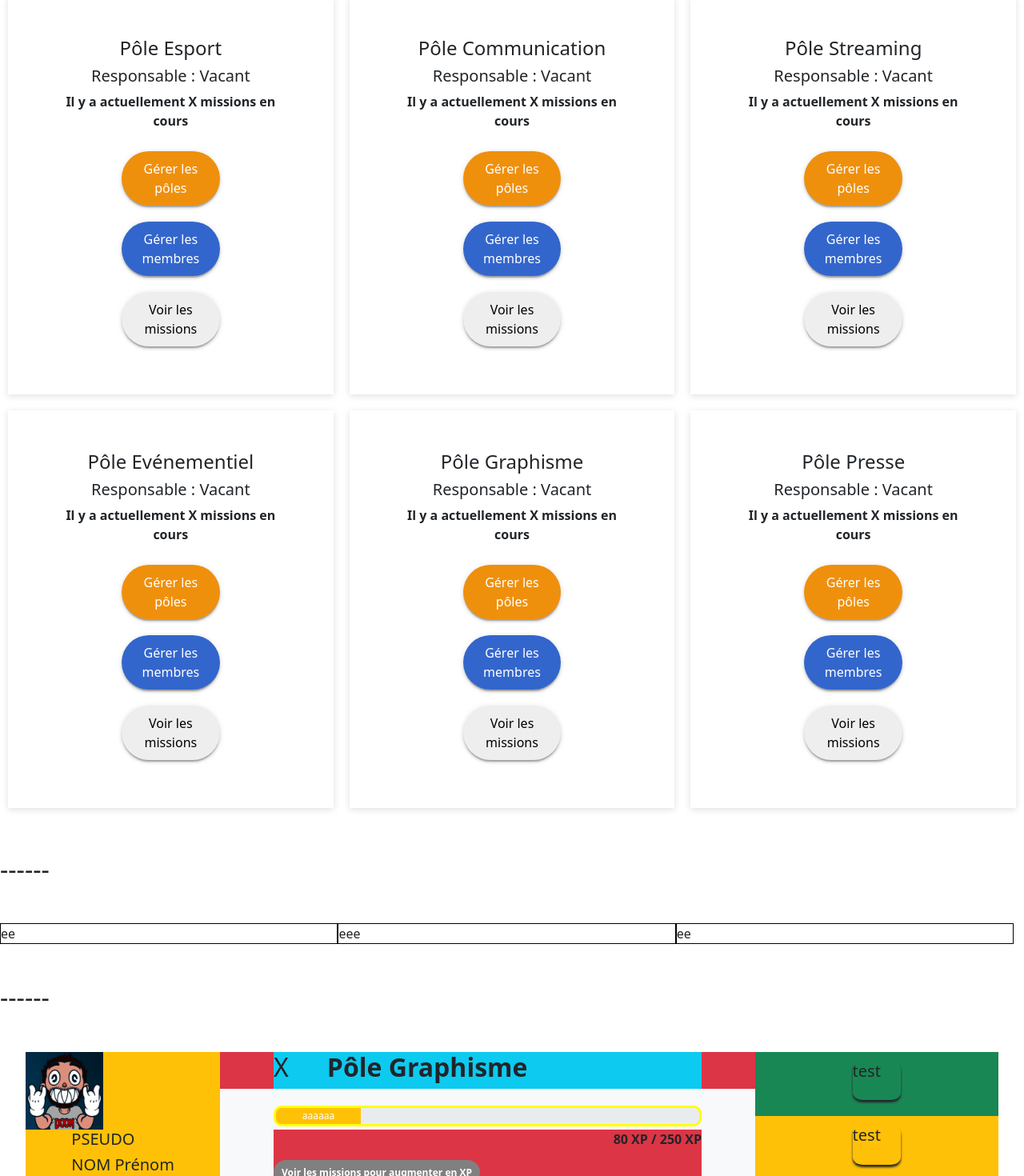
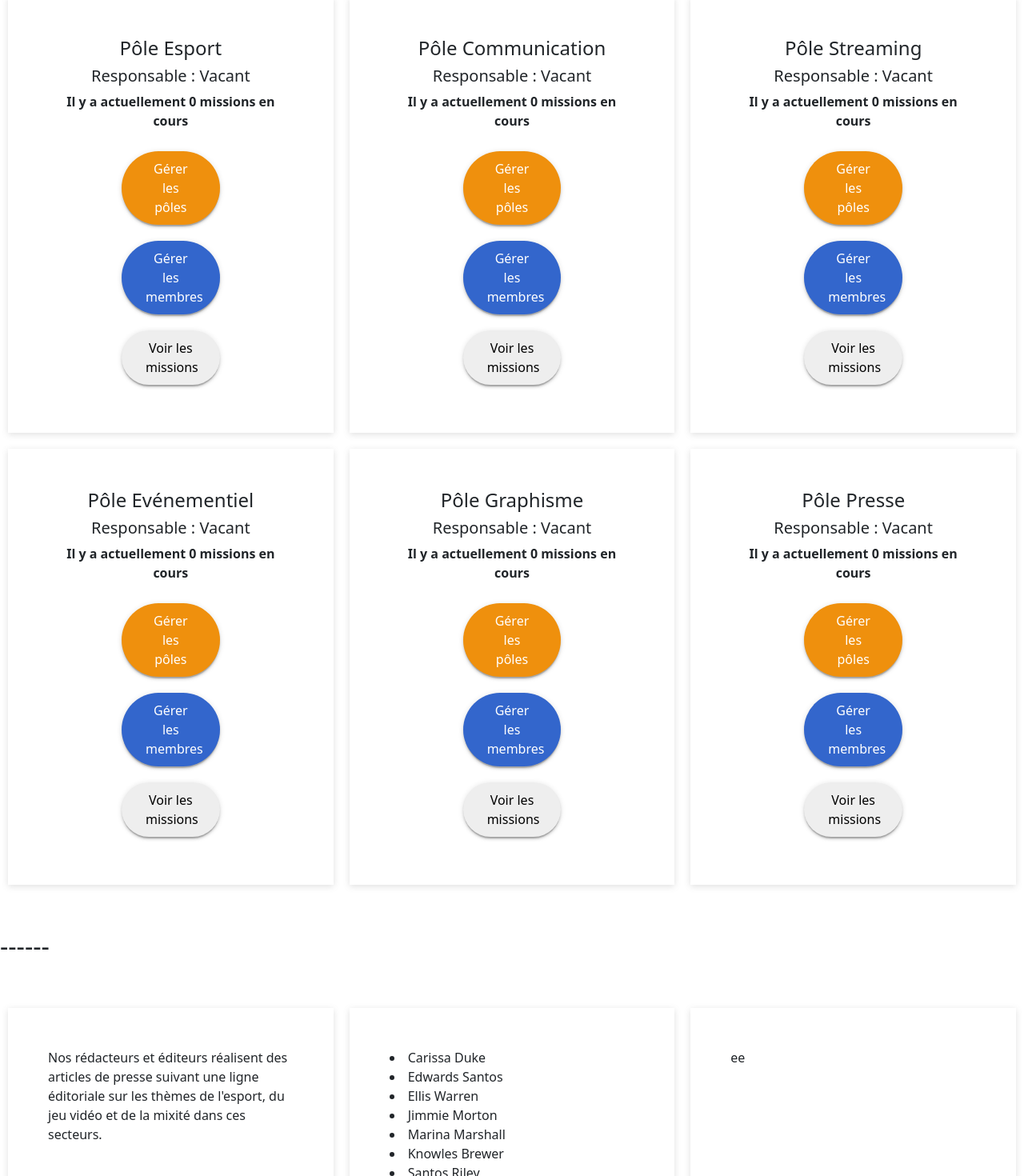
Before and after one commit to hibiki-ng/workshop-2a-2021, a Vue app: page /#/ in a window 1280 px wide. Shown: the part 88-1558 px from the top of the page at 80% size. Built offline with nearby package versions, Linux system fonts and the light colour scheme.

Commit message:
Json pour boucle

```diff
--- a/src/components/AdminTicket.vue
+++ b/src/components/AdminTicket.vue
@@ -1,60 +1,10 @@
 <template>
     <div class="AdminTicket">
         <div class="pole-grid">
-            <div class="pole1">
-                <h4>Pôle Esport</h4>
-                <h5>Responsable : Vacant</h5>
-                <p>Il y a actuellement X missions en cours</p>
-                <div class="button-area">
-                <button class="warning">Gérer les pôles</button>
-                <button class="informative">Gérer les membres</button>
-                <button class="classic">Voir les missions</button>
-                </div>
-            </div>
-            <div class="pole2">
-                <h4>Pôle Communication</h4>
-                <h5>Responsable : Vacant</h5>
-                <p>Il y a actuellement X missions en cours</p>
-                <div class="button-area">
-                <button class="warning">Gérer les pôles</button>
-                <button class="informative">Gérer les membres</button>
-                <button class="classic">Voir les missions</button>
-                </div>
-            </div>
-            <div class="pole3">
-                <h4>Pôle Streaming</h4>
-                <h5>Responsable : Vacant</h5>
-                <p>Il y a actuellement X missions en cours</p>
-                <div class="button-area">
-                <button class="warning">Gérer les pôles</button>
-                <button class="informative">Gérer les membres</button>
-                <button class="classic">Voir les missions</button>
-                </div>
-            </div>
-            <div class="pole4">
-                <h4>Pôle Evénementiel</h4>
-                <h5>Responsable : Vacant</h5>
-                <p>Il y a actuellement X missions en cours</p>
-                <div class="button-area">
-                <button class="warning">Gérer les pôles</button>
-                <button class="informative">Gérer les membres</button>
-                <button class="classic">Voir les missions</button>
-                </div>
-            </div>
-            <div class="pole5">
-                <h4>Pôle Graphisme</h4>
-                <h5>Responsable : Vacant</h5>
-                <p>Il y a actuellement X missions en cours</p>
-                <div class="button-area">
-                <button class="warning">Gérer les pôles</button>
-                <button class="informative">Gérer les membres</button>
-                <button class="classic">Voir les missions</button>
-                </div>
-            </div>
-            <div class="pole6">
-                <h4>Pôle Presse</h4>
-                <h5>Responsable : Vacant</h5>
-                <p>Il y a actuellement X missions en cours</p>
+            <div v-bind:id="adminPol.id" v-for="adminPol in adminPole" :key="adminPol.id">
+                <h4>{{adminPol.name}}</h4>
+                <h5>Responsable : {{adminPol.responsable}}</h5>
+                <p>Il y a actuellement {{adminPol.mission}} missions en cours</p>
                 <div class="button-area">
                 <button class="warning">Gérer les pôles</button>
                 <button class="informative">Gérer les membres</button>
@@ -66,8 +16,14 @@
 </template>
 
 <script>
+import adminPole from '../data/adminpole.json'
     export default {
-        name: 'AdminTicket'
+        name: 'AdminTicket',
+        data() {
+            return {
+                adminPole: adminPole,
+            };
+        },
     }
 </script>
 
@@ -116,9 +72,8 @@
     .pole6 {
         grid-area: 2 / 3 / 3 / 4;
     }
-
     .pole-grid button {
-        padding: 10px 25px;
+        padding: 10px 30px;
         background: #c62828;
         border: none;
         color: white;
--- a/src/components/PoleGestionTicket.vue
+++ b/src/components/PoleGestionTicket.vue
@@ -1,22 +1,31 @@
 <template>
     <div class="PoleGestion">
         <div class="description">
-ee
+            Nos rédacteurs et éditeurs réalisent des articles de presse suivant une ligne éditoriale sur les thèmes de
+            l'esport, du jeu vidéo et de la mixité dans ces secteurs.
         </div>
         <div class="members">
-        eee
+            <li v-for="member in members" :key="member.id">
+            {{member.name}}
+            </li>
         </div>
 
         <div class="tasks">
-        ee
+            ee
         </div>
 
     </div>
 </template>
 
 <script>
+import membersData from '../data/members.json'
     export default {
-        name: 'PoleGestionTicket'
+        name: 'PoleGestionTicket',
+        data() {
+            return {
+                members: membersData,
+            };
+        },
     }
 </script>
 
@@ -25,8 +34,11 @@ ee
     .PoleGestion {
         display: flex;
     }
-    .PoleGestion > div {
+
+    .PoleGestion>div {
         width: 33%;
-        border: 1px solid black;
+        margin: 10px;
+        box-shadow: rgba(99, 99, 99, 0.2) 0px 2px 8px 0px;
+        padding: 50px;
     }
 </style>
--- /dev/null
+++ b/src/data/adminpole.json
@@ -0,0 +1,38 @@
+[
+    {
+        "id": "pole1",
+        "name": "Pôle Esport",
+        "responsable": "Vacant",
+        "mission": 0
+    },
+    {
+        "id": "pole2",
+        "name": "Pôle Communication",
+        "responsable": "Vacant",
+        "mission": 0
+    },
+    {
+        "id": "pole3",
+        "name": "Pôle Streaming",
+        "responsable": "Vacant",
+        "mission": 0
+    },
+    {
+        "id": "pole4",
+        "name": "Pôle Evénementiel",
+        "responsable": "Vacant",
+        "mission": 0
+    },
+    {
+        "id": "pole5",
+        "name": "Pôle Graphisme",
+        "responsable": "Vacant",
+        "mission": 0
+    },
+    {
+        "id": "pole6",
+        "name": "Pôle Presse",
+        "responsable": "Vacant",
+        "mission": 0
+    }
+]
--- /dev/null
+++ b/src/data/members.json
@@ -0,0 +1,32 @@
+[
+    {
+      "name": "Carissa Duke"
+    },
+    {
+      "name": "Edwards Santos"
+    },
+    {
+      "name": "Ellis Warren"
+    },
+    {
+      "name": "Jimmie Morton"
+    },
+    {
+      "name": "Marina Marshall"
+    },
+    {
+      "name": "Knowles Brewer"
+    },
+    {
+      "name": "Santos Riley"
+    },
+    {
+      "name": "Gwen Lynch"
+    },
+    {
+      "name": "Moran Bean"
+    },
+    {
+      "name": "Karin Oneal"
+    }
+  ]
```
Also changed, not shown: 1 other file (tests, documents, lock files or other folders).
